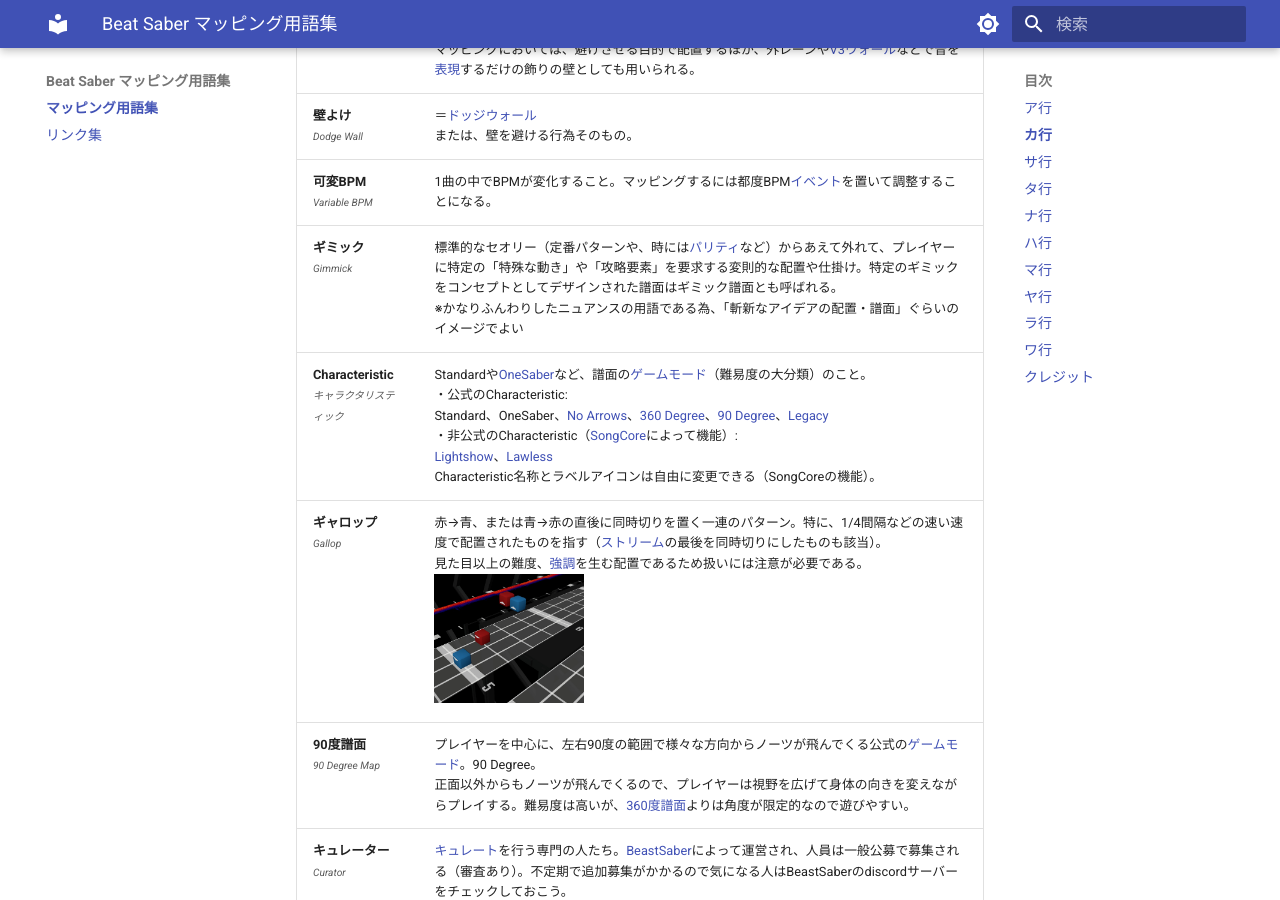
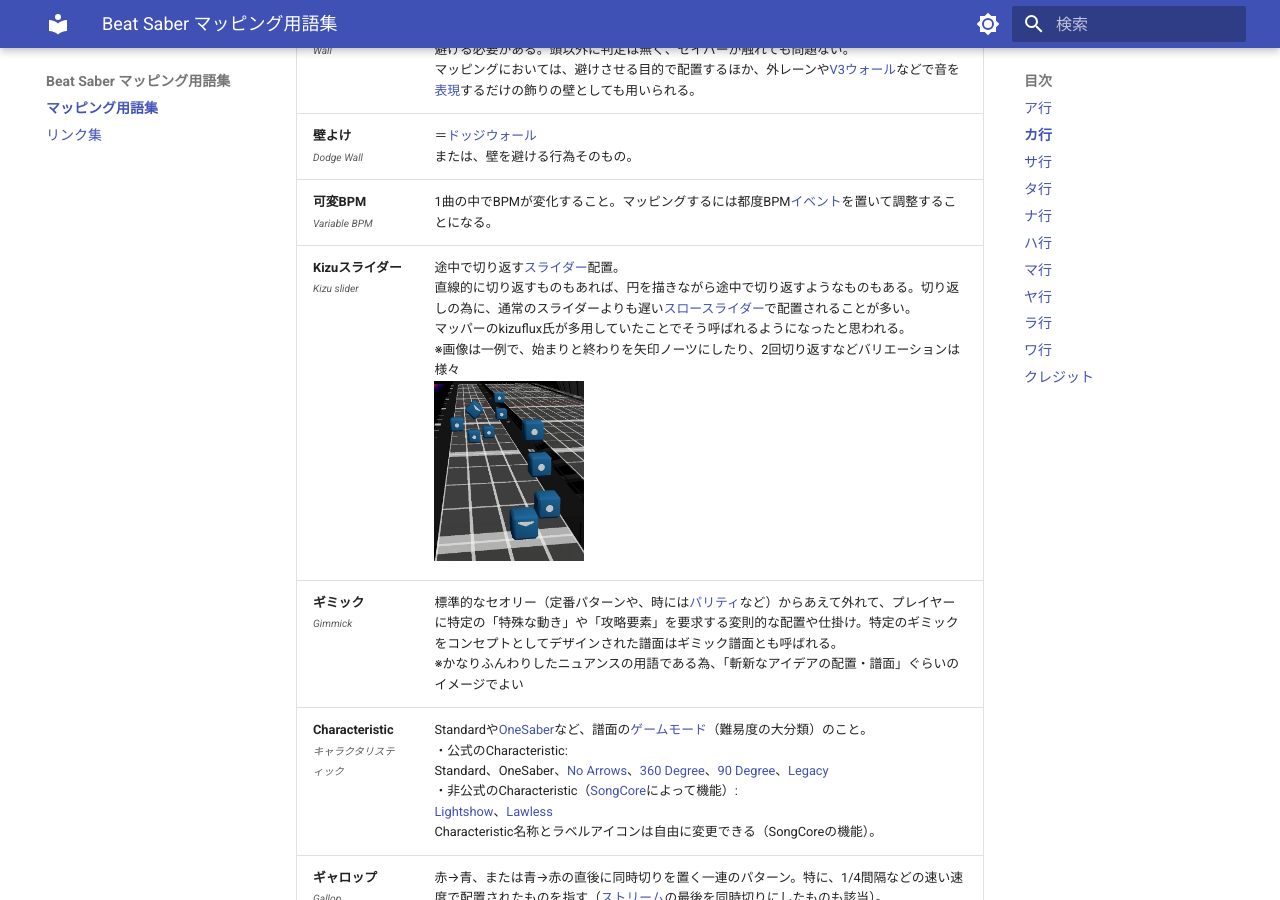
Before and after one commit to Ge2toro/bs-jpmapping-glossary, an MkDocs documentation site: the page built from docs/index.md, in a window 1280 px wide and 900 px high, scrolled down 5542 px. Built offline with MkDocs 1.6.1 and Material for MkDocs 9.7.7, drawn with Linux system fonts in a browser that asks for light colours; some of the changed text lies outside the part shown.

Commit message:
用語追加4/23まで

```diff
--- a/docs/index.md
+++ b/docs/index.md
@@ -3,12 +3,12 @@
 description: Beat Saber（ビートセイバー）のマッピングに特化した用語集。配置用語なども含みます。
 ---
 
-# Beat Saber マッピング用語集 (WIP)
+# Beat Saber マッピング用語集
 
 日本人向けの、Beat Saberのマッピング（譜面制作）に特化した用語集です。<br>
 配置用語なども含みますので、マッピングをしていないプレイヤーも参考になると思います。<br>
 !!! info ""
-    これは、私toroが個人的に作成した用語集です。内容について何かあればページ下部の連絡先からお気軽にご連絡ください。<br>
+    これは、私toroが個人的に作成した用語集です。<br>「この用語がない」「説明がおかしい」等、内容について何かあればページ下部の連絡先からお気軽にご連絡ください。<br>
     プレイヤー目線での一般的なBeat Saber用語が知りたい方は、hibitさんが作成している「<a href="https://docs.google.com/document/d/1Zl8jh0djB80o3tbTmGR1MF9gV9pkYPfxqTC4IuRQmd0/edit?usp=sharing" target="_blank">ビーセイゆるふわ用語集</a>」もおすすめです。
 
 
@@ -60,6 +60,7 @@
 | <span id='壁'></span>**壁**<br><small>*Wall*</small> | 壁の障害物。頭が当たるとダメージを受けコンボが途切れる。プレイヤーは身体を動かして避ける必要がある。頭以外に判定は無く、セイバーが触れても問題ない。<br>マッピングにおいては、避けさせる目的で配置するほか、外レーンや<a href="#V3ウォール">V3ウォール</a>などで音を<a href="#表現">表現</a>するだけの飾りの壁としても用いられる。 |
 | <span id='壁よけ'></span>**壁よけ**<br><small>*Dodge Wall*</small> | ＝<a href="#ドッジウォール">ドッジウォール</a><br>または、壁を避ける行為そのもの。 |
 | <span id='可変BPM'></span>**可変BPM**<br><small>*Variable BPM*</small> | 1曲の中でBPMが変化すること。マッピングするには都度BPM<a href="#イベント">イベント</a>を置いて調整することになる。 |
+| <span id='Kizuスライダー'></span>**Kizuスライダー**<br><small>*Kizu slider*</small> | 途中で切り返す<a href="#スライダー">スライダー</a>配置。<br>直線的に切り返すものもあれば、円を描きながら途中で切り返すようなものもある。切り返しの為に、通常のスライダーよりも遅い<a href="#スロースライダー">スロースライダー</a>で配置されることが多い。<br>マッパーのkizuflux氏が多用していたことでそう呼ばれるようになったと思われる。<br>※画像は一例で、始まりと終わりを矢印ノーツにしたり、2回切り返すなどバリエーションは様々<br><img src="images/kizu.jpg" width="150"> |
 | <span id='ギミック'></span>**ギミック**<br><small>*Gimmick*</small> | 標準的なセオリー（定番パターンや、時には<a href="#パリティ">パリティ</a>など）からあえて外れて、プレイヤーに特定の「特殊な動き」や「攻略要素」を要求する変則的な配置や仕掛け。特定のギミックをコンセプトとしてデザインされた譜面はギミック譜面とも呼ばれる。<br>※かなりふんわりしたニュアンスの用語である為、「斬新なアイデアの配置・譜面」ぐらいのイメージでよい |
 | <span id='Characteristic'></span>**Characteristic**<br><small>*キャラクタリスティック*</small> | Standardや<a href="#OneSaber">OneSaber</a>など、譜面の<a href="#ゲームモード">ゲームモード</a>（難易度の大分類）のこと。<br>・公式のCharacteristic: <br>Standard、OneSaber、<a href="#No Arrows">No Arrows</a>、<a href="#360度譜面">360 Degree</a>、<a href="#90度譜面">90 Degree</a>、<a href="#Legacy">Legacy</a><br>・非公式のCharacteristic（<a href="#SongCore">SongCore</a>によって機能）: <br><a href="#Lightshow">Lightshow</a>、<a href="#Lawless">Lawless</a><br>Characteristic名称とラベルアイコンは自由に変更できる（SongCoreの機能）。 |
 | <span id='ギャロップ'></span>**ギャロップ**<br><small>*Gallop*</small> | 赤→青、または青→赤の直後に同時切りを置く一連のパターン。特に、1/4間隔などの速い速度で配置されたものを指す（<a href="#ストリーム">ストリーム</a>の最後を同時切りにしたものも該当）。<br>見た目以上の難度、<a href="#強調">強調</a>を生む配置であるため扱いには注意が必要である。<br><img src="images/gallop.jpg" width="150"> |
@@ -95,12 +96,14 @@
 | <span id='出張'></span>**出張**<br><small>*Crossover※*</small> | 右手用のノーツを左側に配置するなど、反対側の手で切らせる配置。音ゲー用語。<br>※海外ではクロス配置だけでなく出張もCrossoverと呼ばれる |
 | <span id='シュラドアングル'></span>**シュラドアングル**<br><small>*Shrado Angle*</small> | 斜め内向きの切り下げの後、レーンを跨いで真上切り上げが続くパターン。<br>この形ではきちんとした<a href="#誘導">誘導</a>や<a href="#セットアップ">セットアップ</a>がない限り、プレイヤーは真上ノーツを斜めに切り上げてしまいやすく、<a href="#バッドカット">バッドカット</a>の危険性があるパターンである。<br>このパターンを<a href="#ランク譜面">ランク譜面</a>で使用したマッパー名（shrado）に由来する。<br><img src="images/shrado.jpg" width="150"> |
 | <span id='シングル'></span>**シングル**<br><small>*Single*</small> | ノーツが1個のみの配置。方向は問わない。単ノーツ、単発ノーツ。<br>関連: <a href="#ダブル">ダブル</a> |
+| <span id='スイッチバック'></span>**スイッチバック**<br><small>*Switch-back*</small> | 曲線の頂点で切り返す<a href="#プードル">プードル</a>配置。<br>切り返しの為に、頂点周辺は必ずドットノーツで配置される。角度点を失わせない為にアークが追加される場合も。<br><img src="images/switchback.jpg" width="150"> |
 | <span id='ScoreSaber'></span>**ScoreSaber**<br><small>*スコアセイバー*</small> | 世界中のプレイヤーとスコアを競い合うことができる、最も歴史のある非公式リーダーボードMod。およびそのランクシステムを指す。対象となる<a href="#ランク譜面">ランク譜面</a>をクリアすることで<a href="#PP">PP</a>というランクポイントを得られる。<br>略してSSと書かれることも。<br>関連: <a href="#BeatLeader">BeatLeader</a> |
 | <span id='スタック（動詞）'></span>**スタック（動詞）**<br><small>*Stacked*</small> | ノーツを同じ場所に完全に重なって配置してしまうこと。大抵はコピペミスによって起こる<a href="#ミスマップ">ミスマップ</a>であり、エディター上では判別しにくい為<a href="#テストプレイ">テストプレイ</a>や<a href="#マップチェッカー">マップチェッカー</a>での確認が大事である。 |
 | <span id='スタック'></span>**スタック**<br><small>*Stack Note*</small> | 同じタイミングで、一直線に2個積み重なったノーツ。シングルノーツよりも強く大きいスイングが求められる。<br><img src="images/stack.jpg" width="150"> |
 | <span id='ステアケース（階段）'></span>**ステアケース（階段）**<br><small>*Staircase*</small> | ノーツのスイング軌道上に被る形で、手前または後続に他の色のノーツが配置されているパターン。<br>ノーツ同士の間隔やBPMによっては、スイング前の軌道またはスイング後の軌道が別の色のノーツと被ってしまい、<a href="#巻き込み">巻き込み</a>（<a href="#バッドカット">バッドカット</a>）の危険性が上がってしまう。<br>本来の名称は<a href="#ヒットボックス">ヒットボックス</a>・ステアケース（Hitbox Staircase）。<br><img src="images/stair.jpg" width="150"> |
 | <span id='ストリーム'></span>**ストリーム**<br><small>*Stream*</small> | 左右の色のノーツが交互に、短い間隔で連続して流れてくる一連の配置。長く続く場合、リズムキープとスタミナが求められる。<br>関連: <a href="#バースト">バースト</a><br><img src="images/stream.jpg" width="150"> |
 | <span id='ストロボ'></span>**ストロボ**<br><small>*Strobe*</small> | ライトを高速で点滅させる激しい演出。 |
+| <span id='スパイラル'></span>**スパイラル**<br><small>*Spiral*</small> | 「螺旋状」を意味する。譜面においては螺旋状に配置された一連のパターンを指す。<br>螺旋状に配置され腕をぐるぐる回す<a href="#スライダー">スライダー</a>や<a href="#プードル">プードル</a>、螺旋状に配置された<a href="#バイブロ">バイブロ</a>や<a href="#ストリーム">ストリーム</a>などなど。それぞれを指してスパイラル◯◯とも呼ばれる。<br>関連: <a href="#ボムスパイラル">ボムスパイラル</a><br><img src="images/spiral.jpg" width="150"> |
 | <span id='スピード'></span>**スピード**<br><small>*Speed*</small> | セイバーを素早く正確に振り続けることに特化した譜面。<a href="#eBPM">eBPM</a>が高速であり、<a href="#ジャンプ">ジャンプ</a>や<a href="#バースト">バースト</a>などスピードらしい配置がたくさん飛んでくる。 |
 | <span id='スピネーション（回外）'></span>**スピネーション（回外）**<br><small>*Supination*</small> | ① 前腕を「外側」にひねる動き（手のひらが上を向くような動き）のこと。またはその状態を指す。<br>② <a href="#ScoreSaber">ScoreSaber</a>ランク基準では、「手のひらを下にした位置から約180°～210°まで腕を外側に回転させること」と定義されている。<br>※「運動」を示す場合は一般的な1の意味で考えてよく、文脈次第では2の基準が用いられる場合もある<br>関連: <a href="#プロネーション（回内）">プロネーション（回内）</a> |
 | <span id='スペクトログラム'></span>**スペクトログラム**<br><small>*Spectrogram*</small> | 音声の周波数を可視化したグラフのこと。<a href="#ChroMapper">ChroMapper</a>ではレーンの横に表示されており、音が鳴っている箇所を視覚的に特定できる。立ち上がりの速い音ほど境目がクッキリ表示されるので、ドラムやピアノは細い線となって可視化され視認性が高いが、ボーカルは範囲がぼやけがちなので、音によって視認しやすさは異なる。また、音質の悪い音源ほどスペクトログラムの精度は落ちる。<br>※画像の曲ではドラムがわずかにスウィング（1/4等間隔ではないハネたリズム）しているのだが、スペクトログラムを見れば正確なタイミングを特定できる<br><img src="images/spectrogram.jpg" width="150"> |
@@ -285,7 +288,7 @@
 <a href="https://x.com/ge2toro" target="_blank">X (Twitter)</a>
 <br><a href="https://note.com/toro_desu" target="_blank">note</a>
 <br><a href="https://discord.gg/gfKQkgcpmE" target="_blank">Discordサーバー(mapping group)</a>
-<br><small>私が管理しているマッピング全般を扱うサーバーです。当用語集について話し合うチャンネルもあります。</small><br>
+<br><small>私が管理しているマッピング全般を扱うサーバーです。当用語集について何かあれば専用チャンネルからどうぞ。</small><br>
 
 * **参考サイト:**<br>
 この用語集の作成にあたり、以下のサイトも参考にしています。
@@ -293,4 +296,8 @@
 <br><a href="https://wiki.scoresaber.com/" target="_blank">ScoreSaber Wiki</a>
 <br><a href="https://beatleader.wiki/en/home" target="_blank">BeatLeader wiki</a>
 
-* **最終更新日:** 2026年04月21日
+* **Special Thanks:**<br>
+用語集についてフィードバックをくれた皆さんに感謝します！<br>
+<small>akawshi / Okyou / Gazer / じをん / stammib / たかはね / take_nyan / HicqLlie / ふやける / Marsh / mochichi / やおみん / リュナン / ルイ</small>
+
+* **最終更新日:** 2026年04月25日
```
Also changed, not shown: _template.md (+7 -3 lines), docs/images/kizu.jpg (added), docs/images/spiral.jpg (added), docs/images/switchback.jpg (added), 1 other file.
